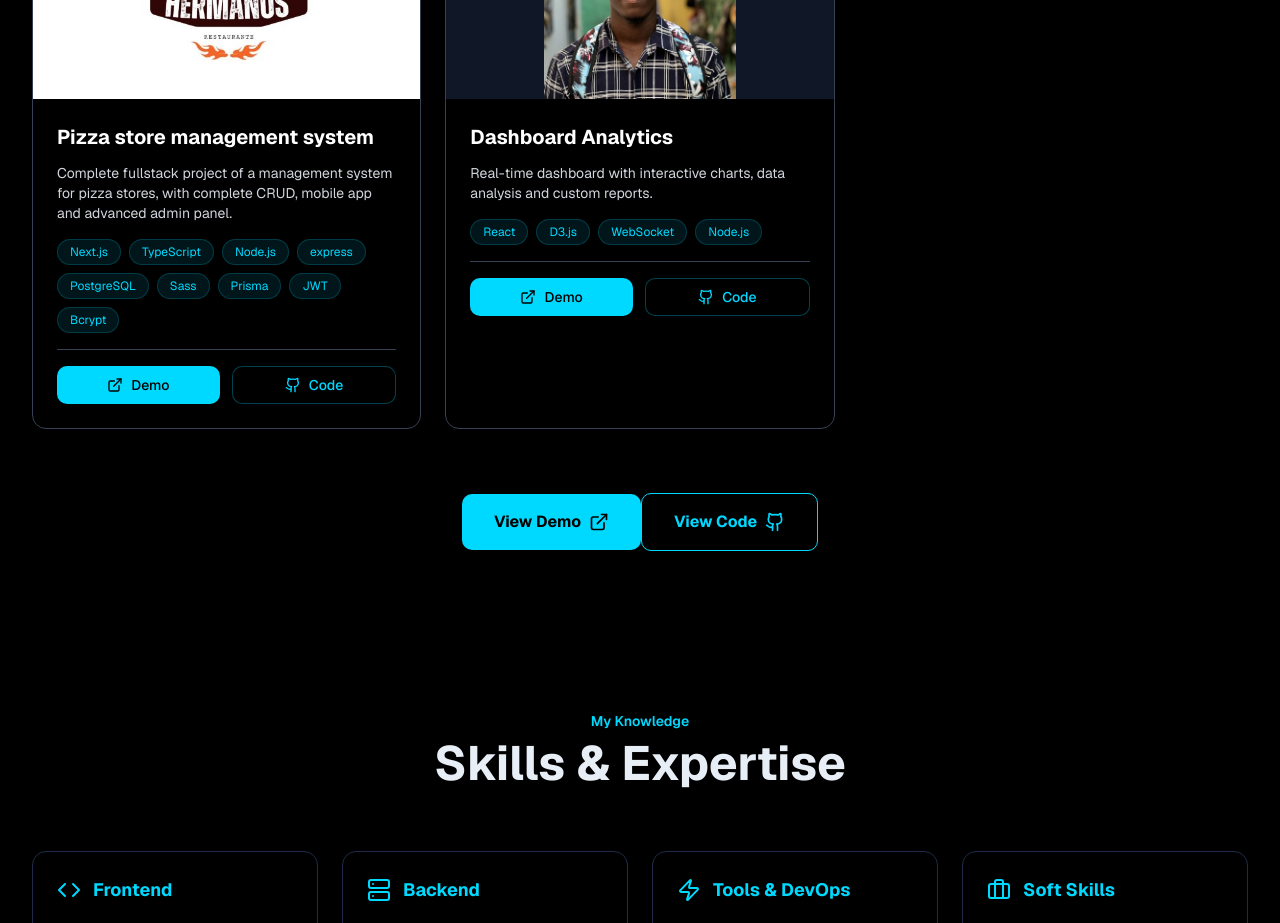
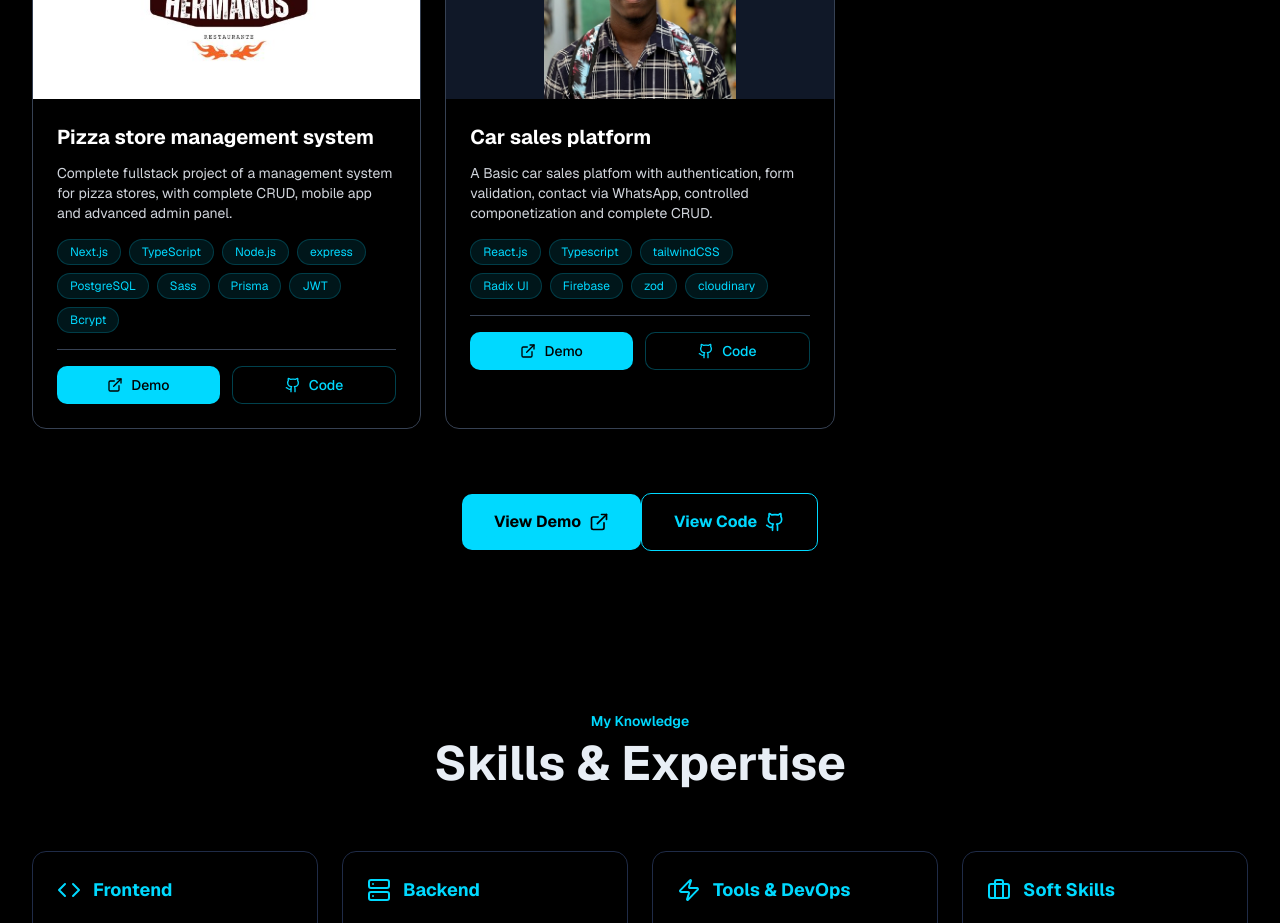
Before and after one commit to EmilioBranquinho/my-portfolio, a Next.js app: page / in a window 1280 px wide. Shown: the part 1180-2103 px from the top of the page. Built offline with nearby package versions, Linux system fonts and the light colour scheme.

Commit message:
feat: Added some data of a new project named: LowPrice-cars

```diff
--- a/src/components/projects.tsx
+++ b/src/components/projects.tsx
@@ -34,11 +34,11 @@ const projects: Project[] = [
   },
   {
     id: 2,
-    title: 'Dashboard Analytics',
+    title: 'Car sales platform',
     description:
-      'Real-time dashboard with interactive charts, data analysis and custom reports.',
+      'A Basic car sales platfom with authentication, form validation,  contact via WhatsApp, controlled componetization and complete CRUD.',
     image: 'profile-picture.png',
-    tags: ['React', 'D3.js', 'WebSocket', 'Node.js'],
+    tags: ['React.js', 'Typescript', 'tailwindCSS', 'Radix UI', 'Firebase', 'zod', 'cloudinary'],
     frontend: "https://github.com/EmilioBranquinho/my-portfolio",
     link: '#',
     github: '#',
```
